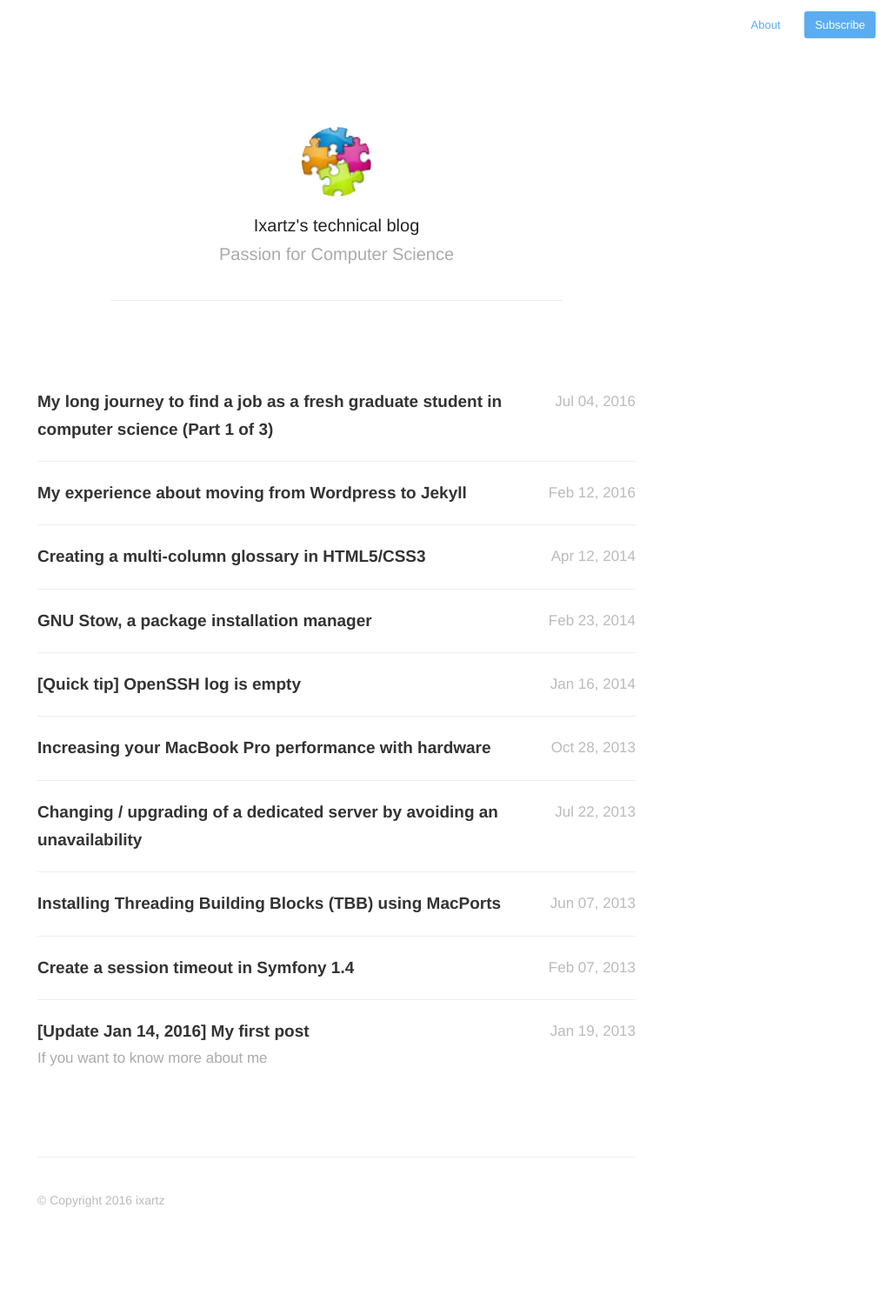
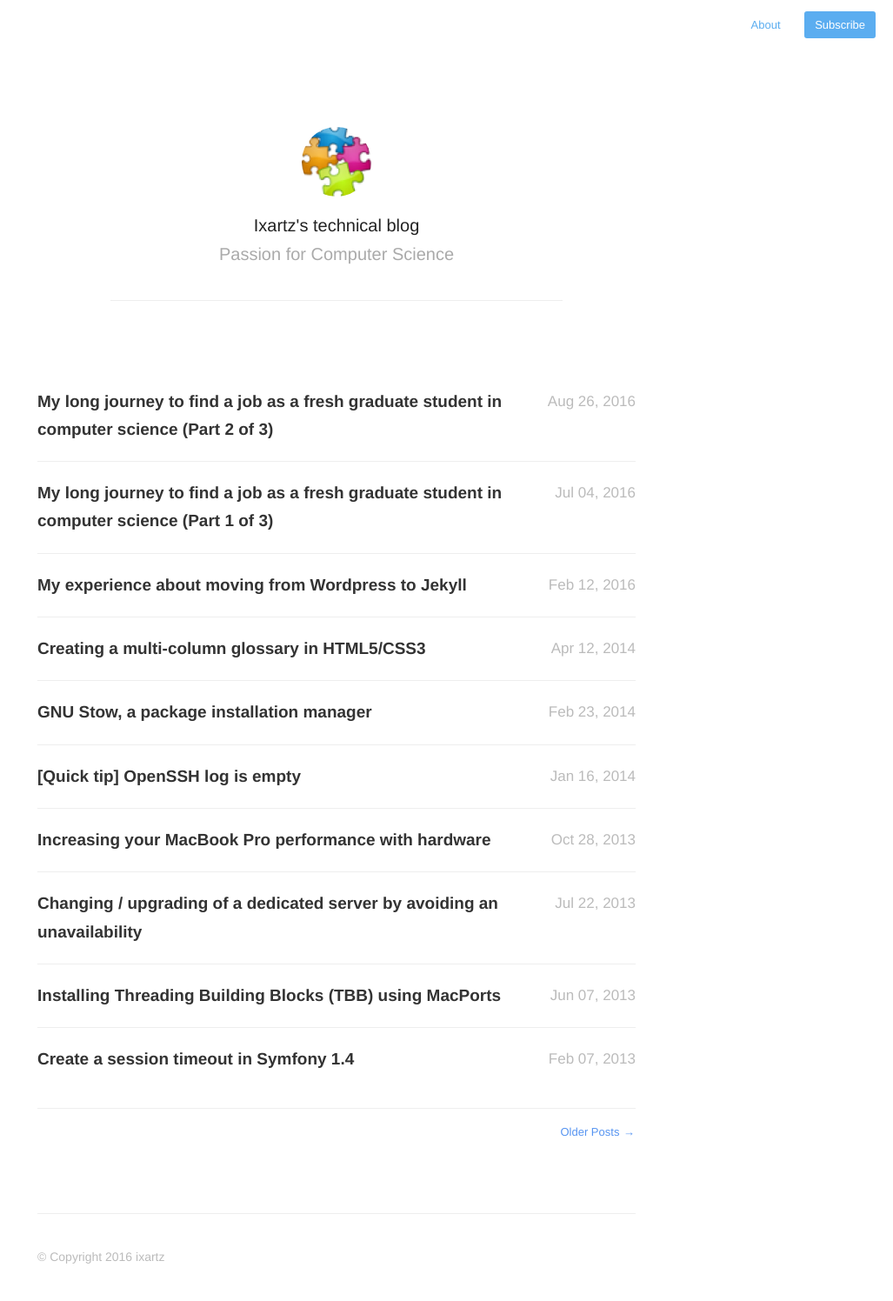
Before and after one commit to ixartz/My-blog, a Jekyll site: the page built from index.html, in a window 1280 px wide. Shown: the whole page at 87% size, without its empty margins (253-1280 px from the left). Built offline with Jekyll 4.4.1, drawn with Linux system fonts in a browser that asks for light colours; nearby versions of some CDN libraries; the list of posts is cut into pages by our own code; before the commit the page ends 1431 px from its top, so only the background shows below that.

Commit message:
Publish 'my long journey' part 2

```diff
--- a/_drafts/my-long-journey-to-find-a-job-as-a-fresh-graduate-student-in-computer-science-part-2.md
+++ b/_posts/2016-08-26-my-long-journey-to-find-a-job-as-a-fresh-graduate-student-in-computer-science-part-2.md
@@ -1,6 +1,6 @@
 ---
 title: 'My long journey to find a job as a fresh graduate student in computer science (Part 2 of 3)'
-date: 2016-08-25 18:27:58
+date: 2016-08-26 14:27:58
 categories:
   - My life
 tags:
```
